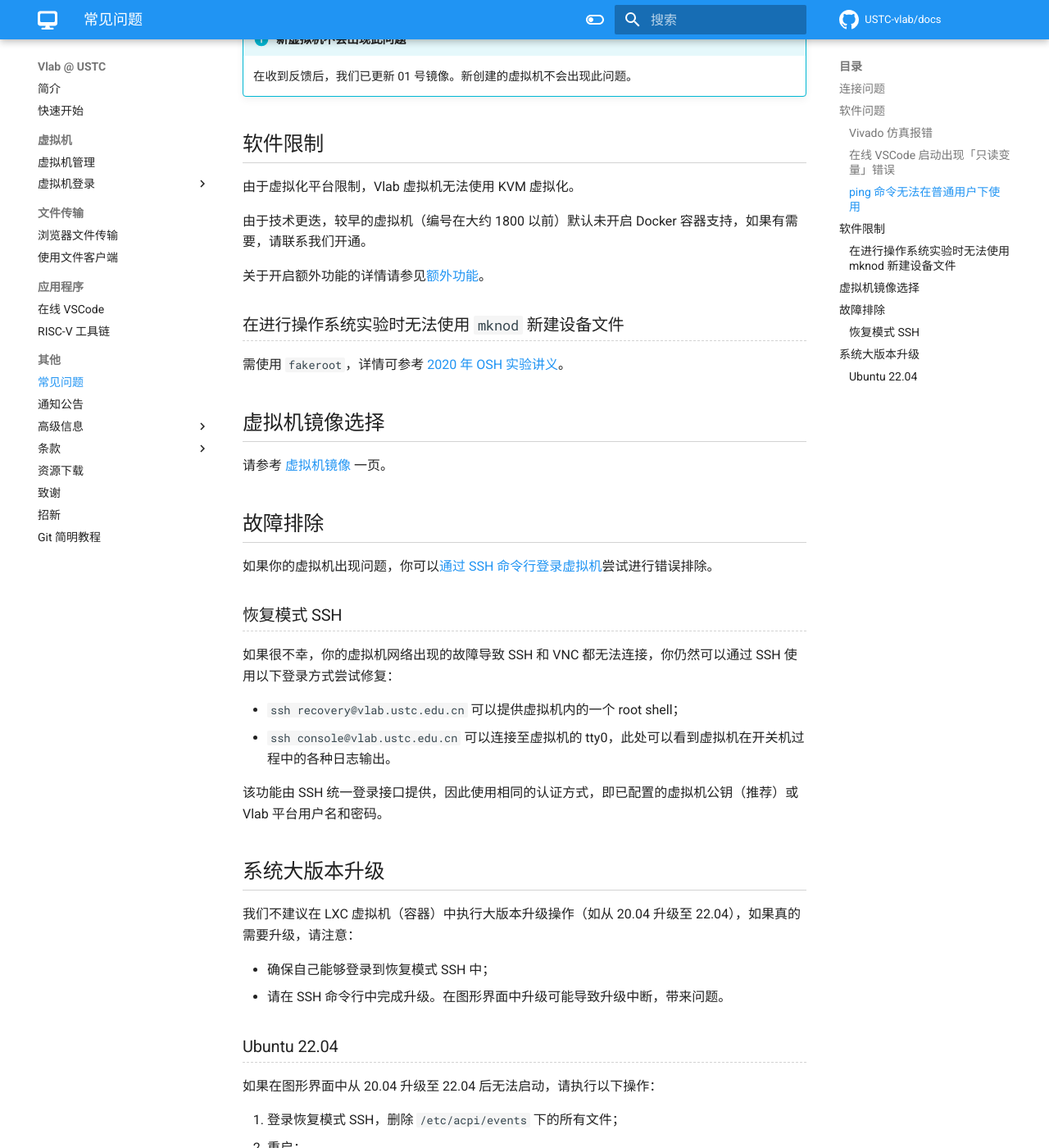
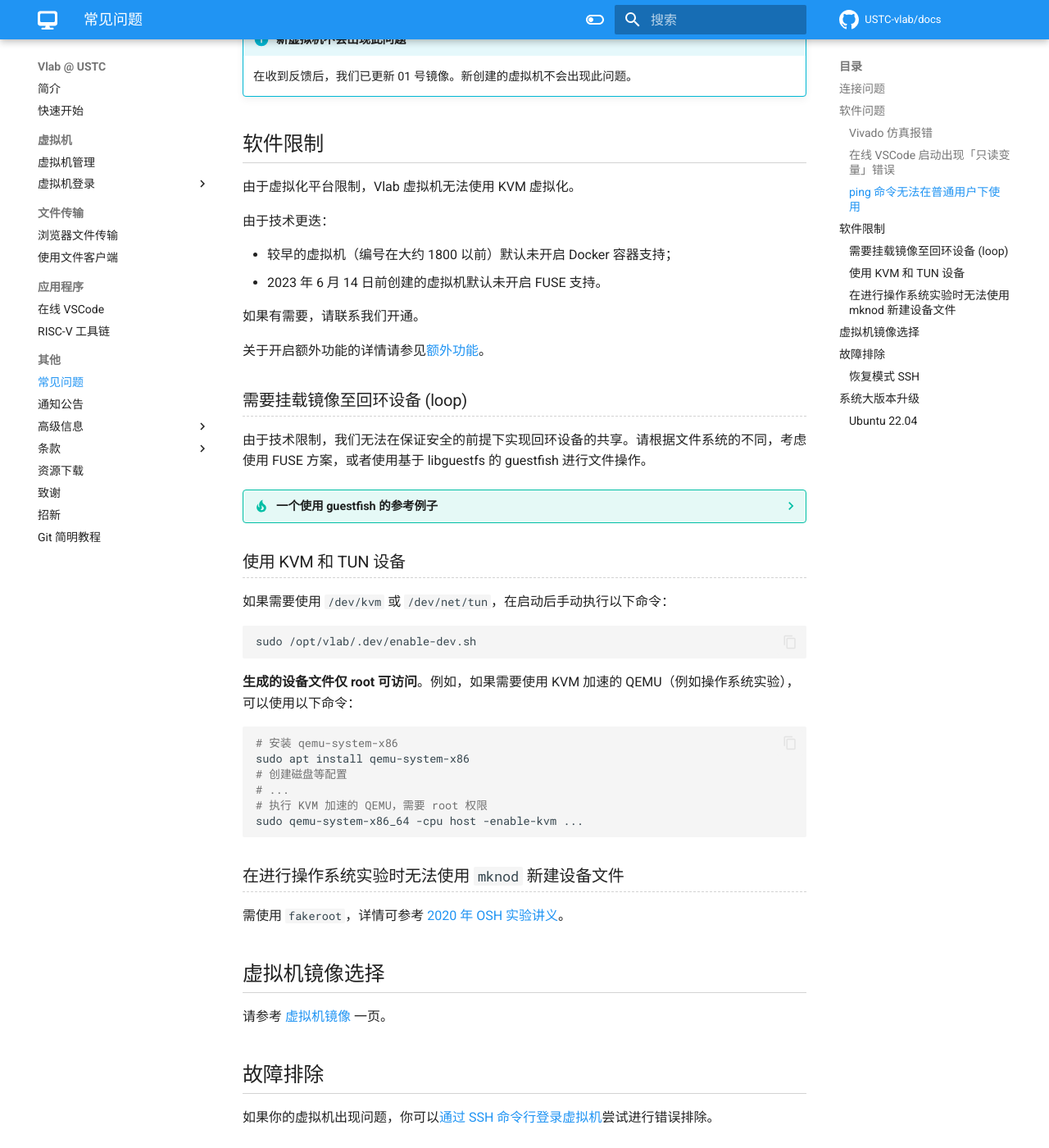
Before and after one commit to USTC-vlab/docs, an MkDocs documentation site: the page built from docs/faq.md, in a window 1280 px wide and 1400 px high, scrolled down 3793 px. Shown: the whole window at 82% size. Built offline with MkDocs 1.6.1 and Material for MkDocs 9.7.7, drawn with Linux system fonts in a browser that asks for light colours; comment, search, counter and statistics services are not loaded.

Commit message:
Update cntr limitations
- Open FUSE and KVM & TUN access to public
- Give an example of using guestfish (libguestfs) to access images without /dev/loop

````diff
--- a/docs/faq.md
+++ b/docs/faq.md
@@ -141,9 +141,87 @@ Ubuntu 18.04 更新软件包后无法连接桌面
 
 由于虚拟化平台限制，Vlab 虚拟机无法使用 KVM 虚拟化。
 
-由于技术更迭，较早的虚拟机（编号在大约 1800 以前）默认未开启 Docker 容器支持，如果有需要，请联系我们开通。
+由于技术更迭：
+
+- 较早的虚拟机（编号在大约 1800 以前）默认未开启 Docker 容器支持；
+- 2023 年 6 月 14 日前创建的虚拟机默认未开启 FUSE 支持。
+
+如果有需要，请联系我们开通。
 
 关于开启额外功能的详情请参见[额外功能](advanced/resources.md)。
+
+### 需要挂载镜像至回环设备 (loop)
+
+由于技术限制，我们无法在保证安全的前提下实现回环设备的共享。请根据文件系统的不同，考虑使用 FUSE 方案，或者使用基于 libguestfs 的 guestfish 进行文件操作。
+
+??? tip "一个使用 guestfish 的参考例子"
+
+    ```sh
+    # 安装下面的操作需要的软件包
+    $ sudo apt install --no-install-recommends libguestfs-tools
+    # guestfish 依赖于在虚拟机中运行 Linux 内核来实现文件系统支持，因此需要安装内核（即使容器本体根本用不到）
+    # 如果希望使用 KVM 加速 guestfish（需要 root），请查看下面一节。
+    $ sudo apt install --no-install-recommends linux-image-generic
+    # 可以使用 guestfish 创建一个 1G 的空白磁盘，并格式化为 GPT 分区表，创建一个分区，在 guestfish 中挂载为 /dev/sda1
+    # $ guestfish -N disk.img=fs:ext4:1G:gpt -m /dev/sda1
+    # 当然，这里我们展示更加传统的方案……
+    $ truncate -s 1G disk.img
+    $ parted disk.img mklabel gpt mkpart primary 0% 100%
+    # 使用 guestfish 挂载磁盘
+    $ guestfish -a disk.img
+
+    Welcome to guestfish, the guest filesystem shell for
+    editing virtual machine filesystems and disk images.
+
+    Type: ‘help’ for help on commands
+        ‘man’ to read the manual
+        ‘quit’ to quit the shell
+
+    ><fs> run
+    ><fs> list-partitions
+    /dev/sda1
+    ><fs> mke2fs /dev/sda1 fstype:ext4
+    ><fs> list-filesystems
+    /dev/sda1: ext4
+    ><fs> mount /dev/sda1 /
+    ><fs> ls /
+    lost+found
+    ><fs> touch /hello
+    ><fs> upload /etc/os-release /testfile
+    ><fs> cat /testfile
+    PRETTY_NAME="Debian GNU/Linux 11 (bullseye)"
+    NAME="Debian GNU/Linux"
+    VERSION_ID="11"
+    VERSION="11 (bullseye)"
+    VERSION_CODENAME=bullseye
+    ID=debian
+    HOME_URL="https://www.debian.org/"
+    SUPPORT_URL="https://www.debian.org/support"
+    BUG_REPORT_URL="https://bugs.debian.org/"
+    ><fs> download /testfile ./testfile2
+    ><fs> exit
+    $ cat testfile2
+    # 输出省略
+    ```
+
+### 使用 KVM 和 TUN 设备
+
+如果需要使用 `/dev/kvm` 或 `/dev/net/tun`，在启动后手动执行以下命令：
+
+```sh
+sudo /opt/vlab/.dev/enable-dev.sh
+```
+
+**生成的设备文件仅 root 可访问**。例如，如果需要使用 KVM 加速的 QEMU（例如操作系统实验），可以使用以下命令：
+
+```sh
+# 安装 qemu-system-x86
+sudo apt install qemu-system-x86
+# 创建磁盘等配置
+# ...
+# 执行 KVM 加速的 QEMU，需要 root 权限
+sudo qemu-system-x86_64 -cpu host -enable-kvm ...
+```
 
 ### 在进行操作系统实验时无法使用 `mknod` 新建设备文件 {#s-mknod-permission-denied}
 
````
Also changed, not shown: docs/advanced/resources.md (+1 -1 lines).
